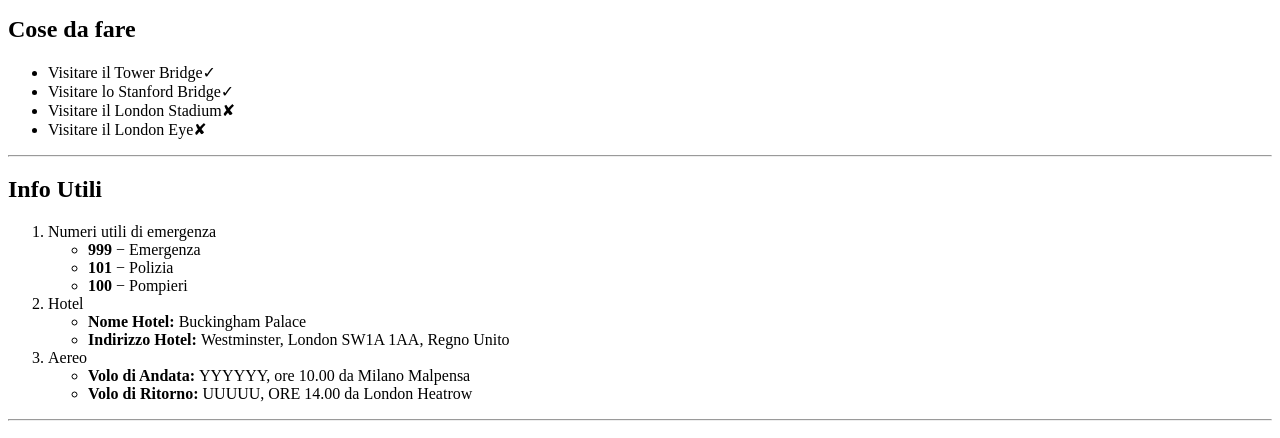
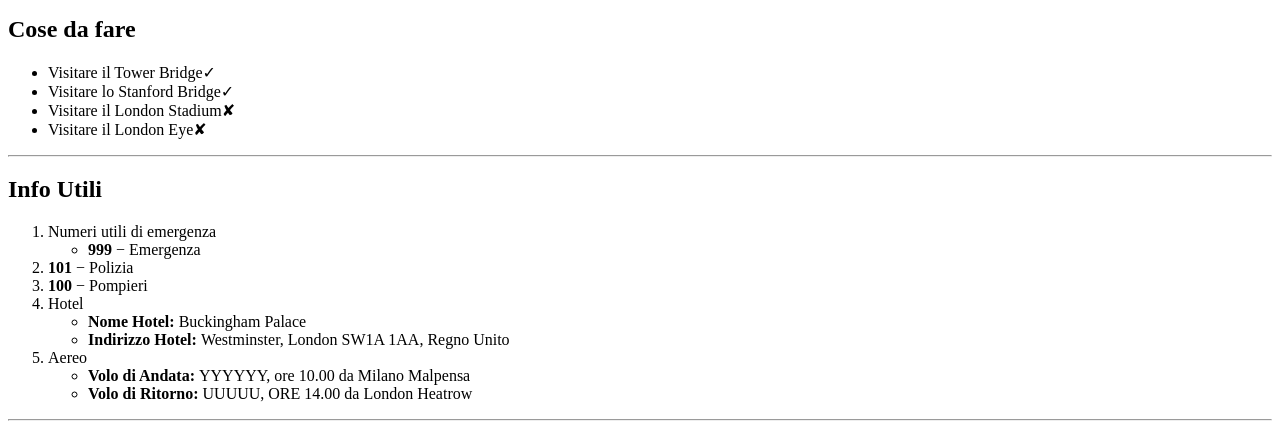
Before and after one commit to Paolo-dev-it/html-london-trip, a plain HTML site: page index.html in a window 1280 px wide. Shown: the part 887-1325 px from the top of the page. Drawn offline with Linux system fonts and the light colour scheme.

Commit message:
Terminato l'esercizio

```diff
--- a/index.html
+++ b/index.html
@@ -78,15 +78,9 @@
             </ul>
         </li>
 
-            <ul>
                 <li> <strong> 101 </strong> &minus; Polizia </li>
-            </ul>
-        </li>
 
-            <ul>
                 <li> <strong> 100 </strong> &minus; Pompieri </li>
-            </ul>
-        </li>
 
         <li> Hotel
             <ul>
```
